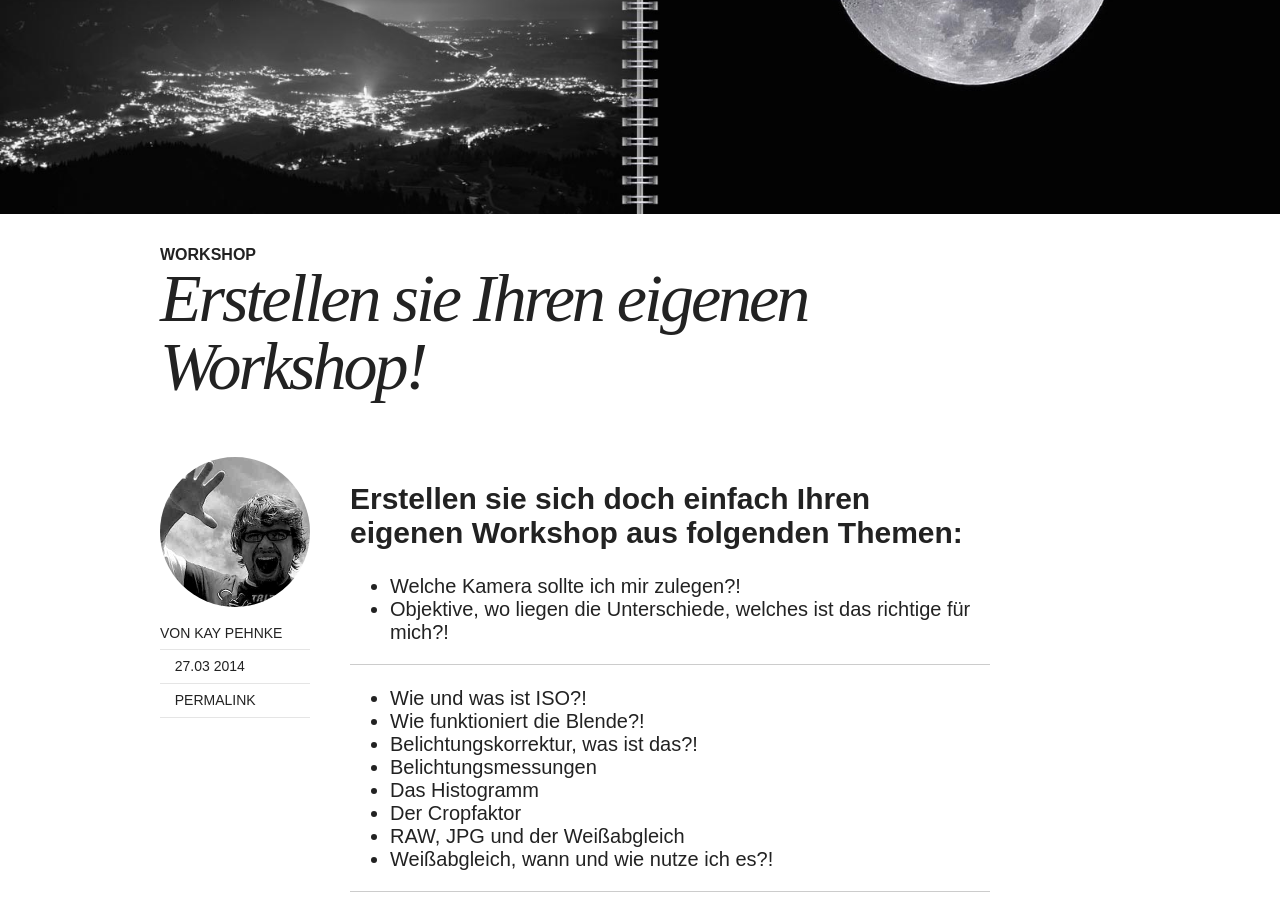
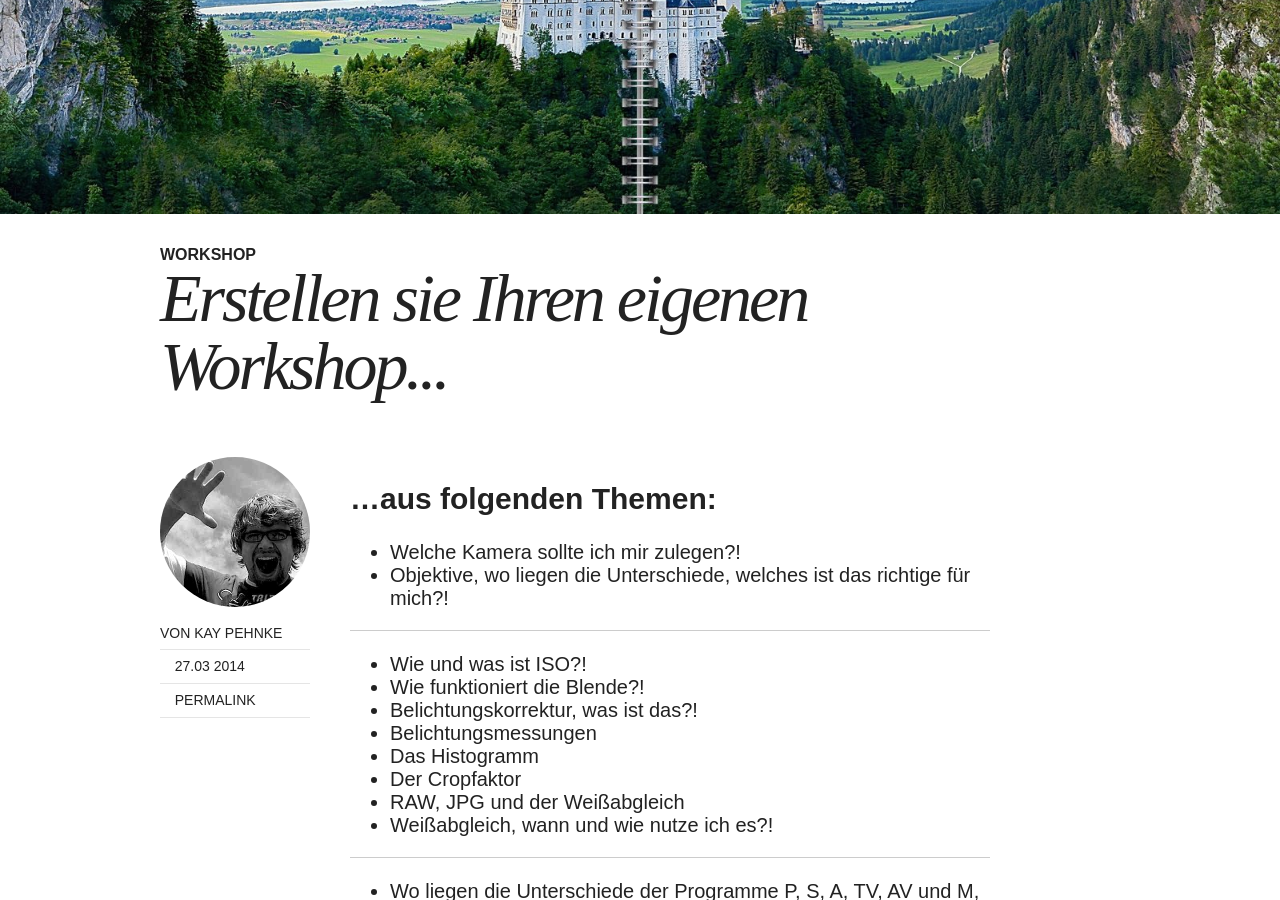
Before and after one commit to kay-pehnke/kay-pehnke.github.io, a Jekyll site: the page built from _posts/2014-03-27-workshop-individuell.md, in a window 1280 px wide and 900 px high, scrolled down 435 px. Built offline with Jekyll 4.4.1, drawn with Linux system fonts in a browser that asks for light colours; nearby versions of some CDN libraries.

Commit message:
Names Änderungen und Bildtausch

```diff
--- a/_posts/2014-03-27-workshop-individuell.md
+++ b/_posts/2014-03-27-workshop-individuell.md
@@ -1,16 +1,16 @@
 ---
 layout: post
-title: "Erstellen sie Ihren eigenen Workshop!"
+title: "Erstellen sie Ihren eigenen Workshop..."
 description: "Examples and code for displaying images in posts."
 category: offer
 tags: [Workshop]
 image:
-  feature: image-3.jpg
+  feature: schloss2.jpg
 comments: false
 share: false
 ---
 
-##Erstellen sie sich doch einfach Ihren eigenen Workshop aus folgenden Themen:
+##...aus folgenden Themen:
 
 * Welche Kamera sollte ich mir zulegen?!
 * Objektive, wo liegen die Unterschiede, welches ist das richtige für mich?!
```
Also changed, not shown: _posts/2014-03-27-willkommen.md (+1 -1 lines), _posts/2014-03-27-workshop-Landschaft.md (+4 -4 lines), _posts/2014-03-27-workshop-anfaenger.md (+2 -2 lines), _posts/2014-03-27-workshop-fortgeschritten.md (+2 -2 lines), _posts/2014-03-27-workshop-praxis.md (+2 -2 lines), 1 other file.
